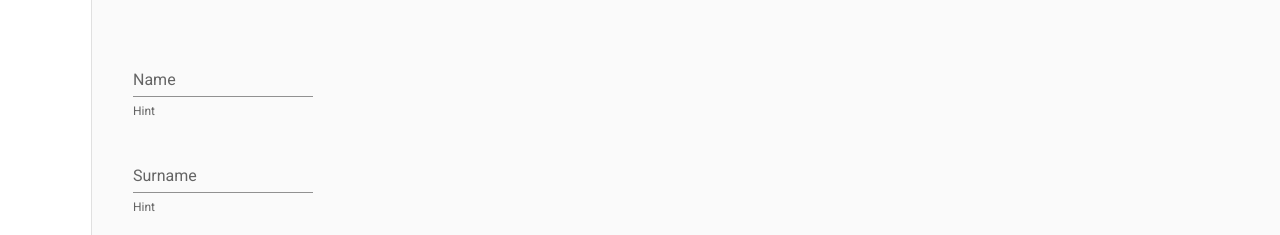
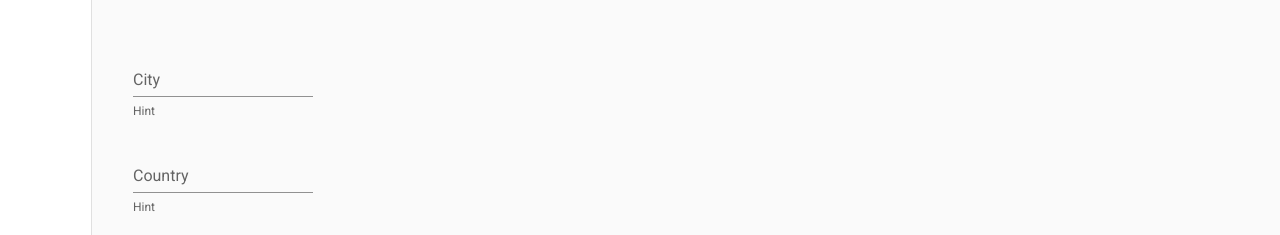
Before and after one commit to BartekSmalec/squashapp, an Angular app in the folder frontend/: page /addTournament in a window 1280 px wide. Shown: the part 244-479 px from the top of the page. Built offline with nearby package versions, Linux system fonts and the light colour scheme.

Commit message:
Fixed typo

```diff
--- a/frontend/src/app/components/add-tournament/add-tournament.component.html
+++ b/frontend/src/app/components/add-tournament/add-tournament.component.html
@@ -19,15 +19,15 @@
     </p>
     <p>
       <mat-form-field appearance="standard">
-        <mat-label>Name</mat-label>
-        <input [(ngModel)]="this.tournament.city" matInput placeholder="Name" />
+        <mat-label>City</mat-label>
+        <input [(ngModel)]="this.tournament.city" matInput placeholder="City" />
         <mat-hint>Hint</mat-hint>
       </mat-form-field>
     </p>
     <p>
       <mat-form-field appearance="standard">
-        <mat-label>Surname</mat-label>
-        <input [(ngModel)]="this.tournament.country" matInput placeholder="Surname" />
+        <mat-label>Country</mat-label>
+        <input [(ngModel)]="this.tournament.country" matInput placeholder="Country" />
         <mat-hint>Hint</mat-hint>
       </mat-form-field>
     </p>
--- a/frontend/src/app/components/edit-tournament/edit-tournament.component.html
+++ b/frontend/src/app/components/edit-tournament/edit-tournament.component.html
@@ -16,15 +16,15 @@
     </p>
     <p>
       <mat-form-field appearance="standard">
-        <mat-label>Name</mat-label>
-        <input [(ngModel)]="this.tournament.city" matInput placeholder="Name" />
+        <mat-label>City</mat-label>
+        <input [(ngModel)]="this.tournament.city" matInput placeholder="City" />
         <mat-hint>Hint</mat-hint>
       </mat-form-field>
     </p>
     <p>
       <mat-form-field appearance="standard">
-        <mat-label>Surname</mat-label>
-        <input [(ngModel)]="this.tournament.country" matInput placeholder="Surname" />
+        <mat-label>Country</mat-label>
+        <input [(ngModel)]="this.tournament.country" matInput placeholder="Country" />
         <mat-hint>Hint</mat-hint>
       </mat-form-field>
     </p>
```
